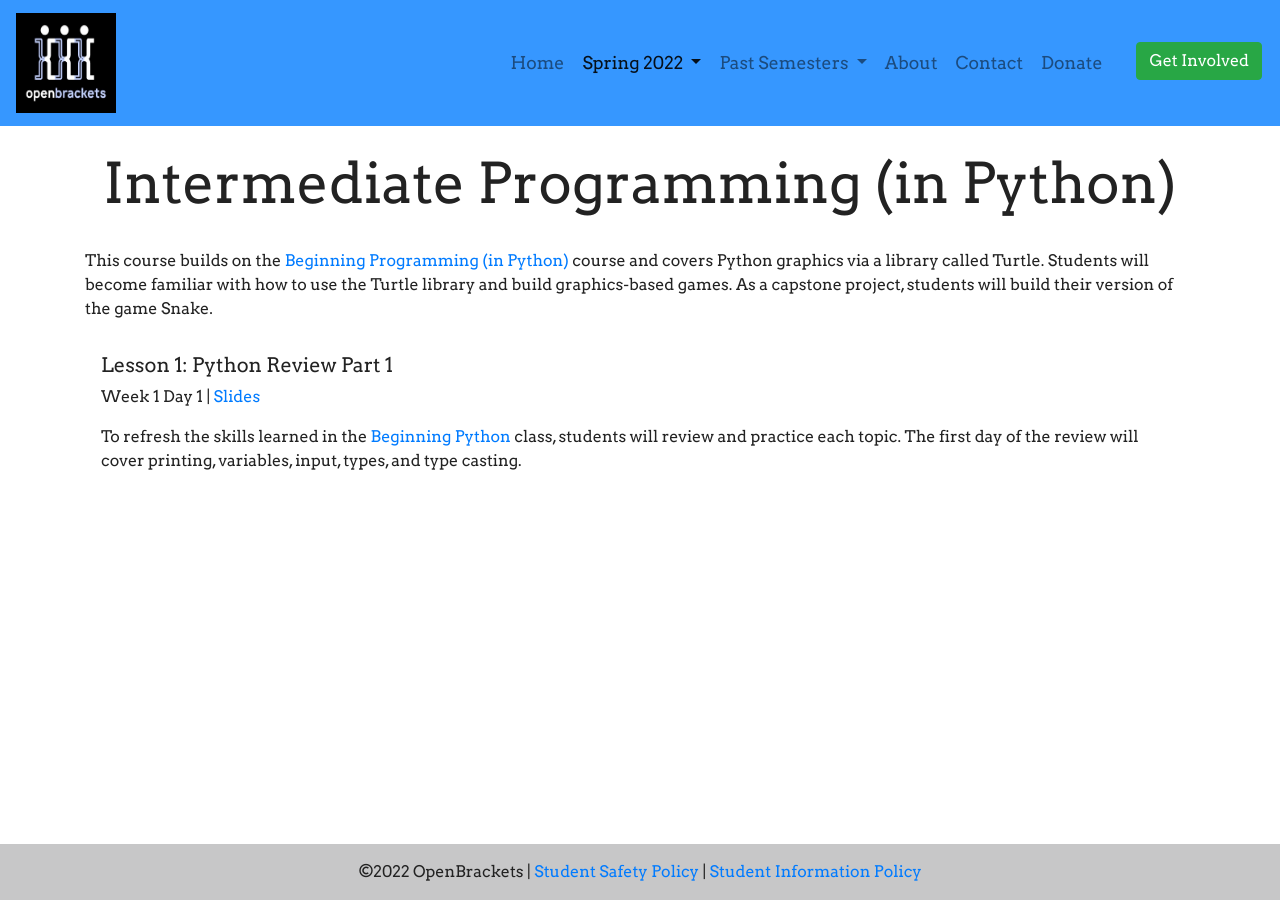
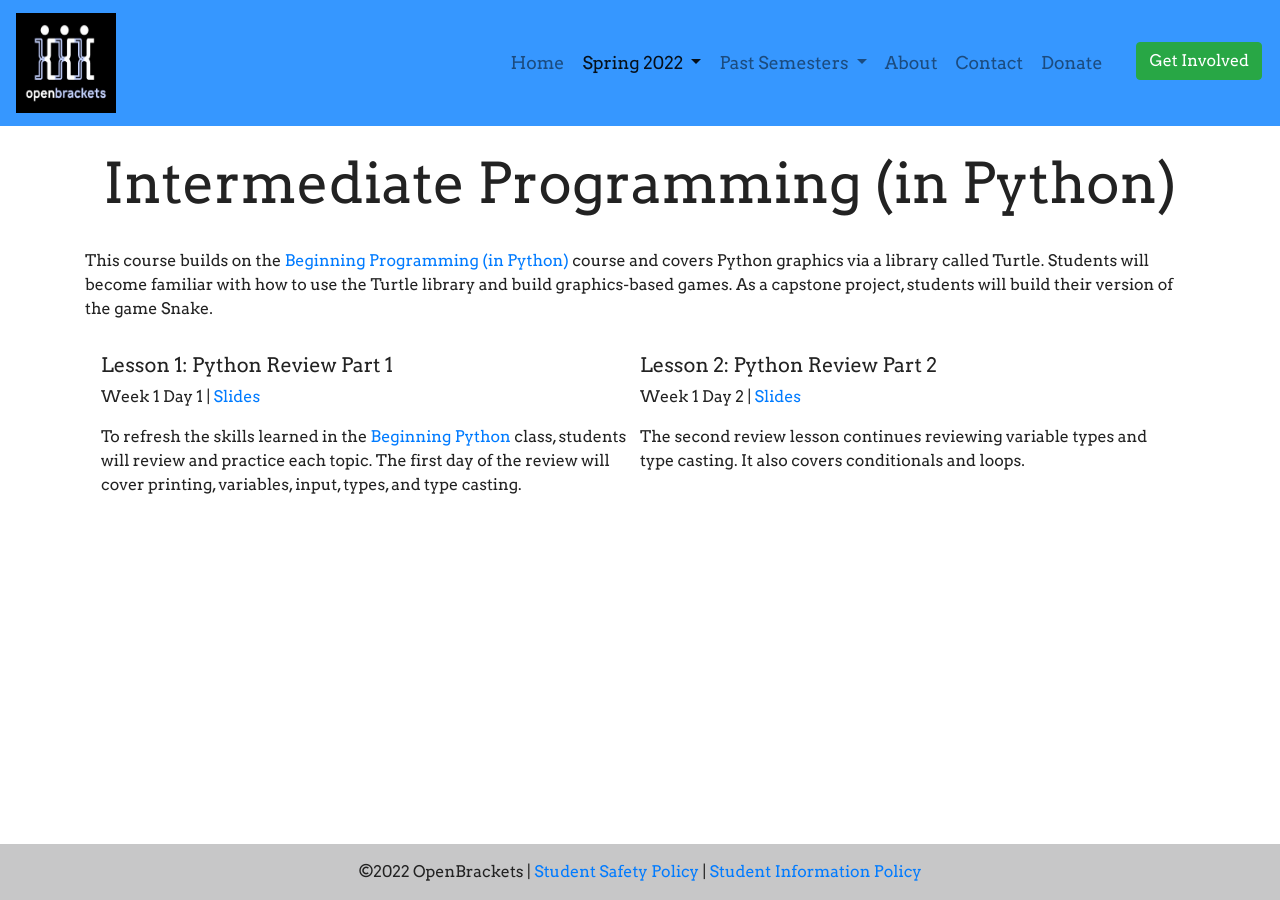
Before and after one commit to qpwoeirut/OpenBrackets-website, a Jekyll site: the page built from spring2022/intermediatePython.html, in a window 1280 px wide. Built offline with Jekyll 4.4.1, drawn with Linux system fonts in a browser that asks for light colours.

Commit message:
add link and description of IPP W1D2

```diff
--- a/spring2022/intermediatePython.html
+++ b/spring2022/intermediatePython.html
@@ -26,4 +26,14 @@ navbarHighlight: spring2022
         </p>
         <br>
     </div>
+    <div class="media-body">
+        <h5 class="mt-0">Lesson 2: Python Review Part 2</h5>
+        <p>Week 1 Day 2 | <a
+                href="https://docs.google.com/presentation/d/1JdPofIRcpp-LcMtg7Oyc_YQbiRcHKr6aLMMTAwNupmc/edit"
+                target="_blank">Slides</a></p>
+        <p>The second review lesson continues reviewing variable types and type casting. It also covers conditionals and
+            loops.
+        </p>
+        <br>
+    </div>
 </div>
```
